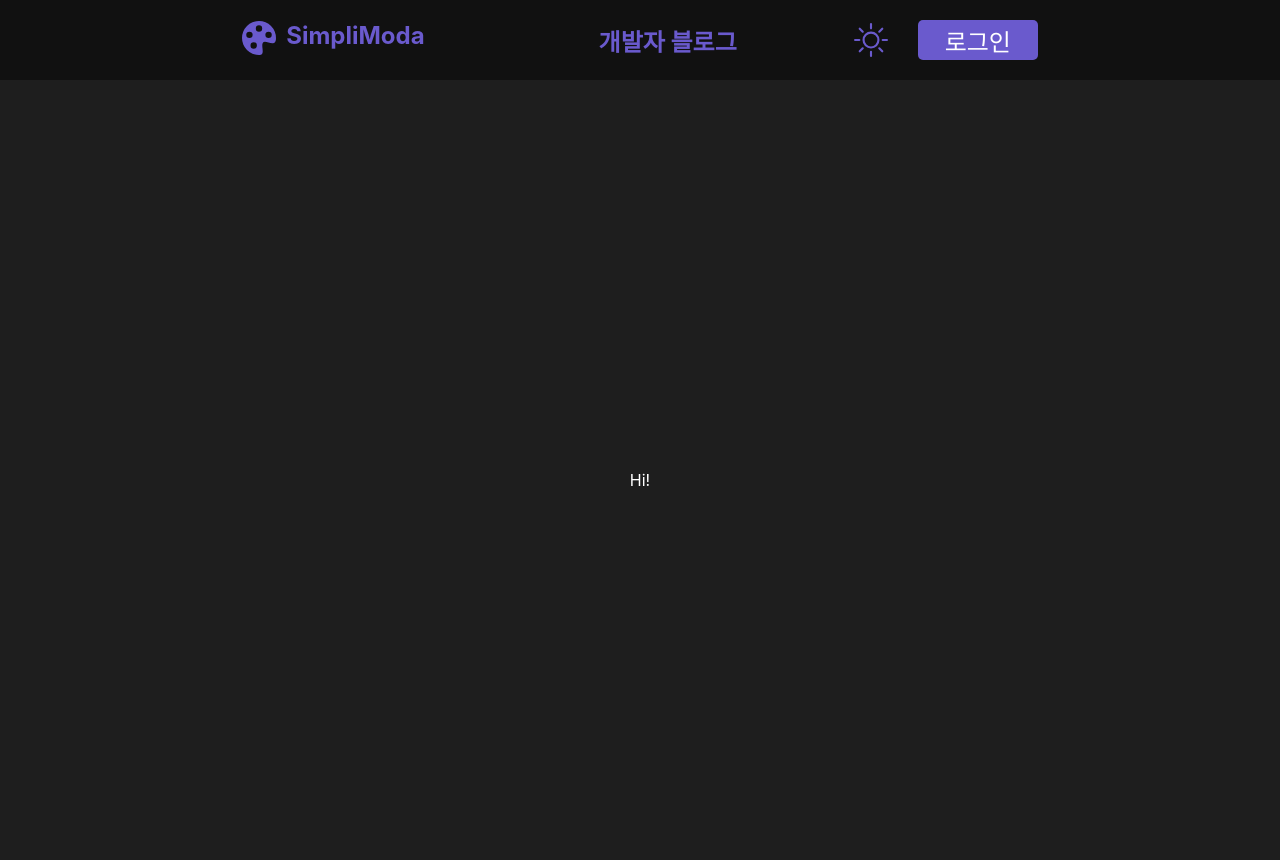
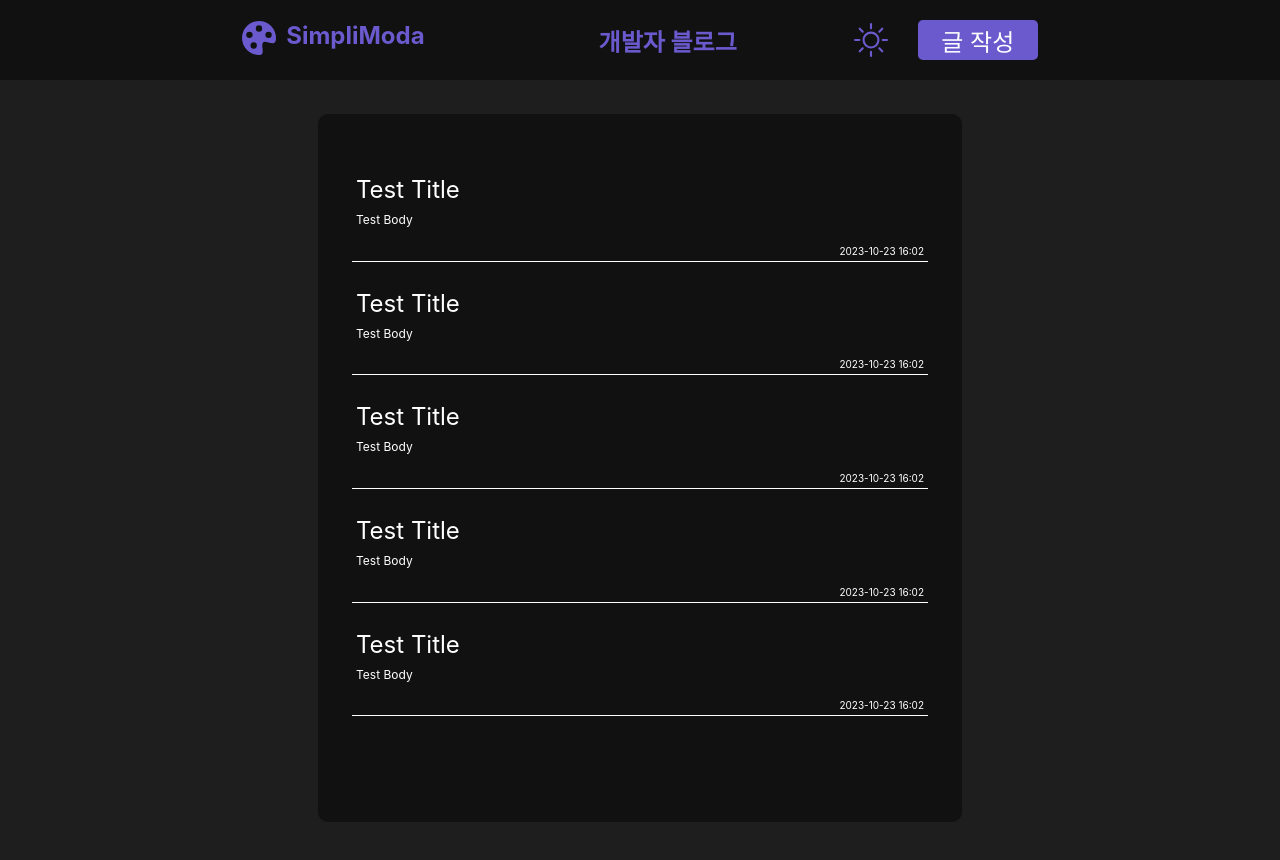
Before and after one commit to Eriniss/SimpliModa, a React (Create React App) app: page /blog in a window 1280 px wide. Shown: the top 860 px of the page. Built offline with nearby package versions, Linux system fonts and the light colour scheme; no server answers.

Commit message:
블로그 페이지 업데이트

```diff
--- /dev/null
+++ b/src/components/Blog/Container/index.tsx
@@ -0,0 +1,77 @@
+import React from 'react';
+import styled from 'styled-components';
+
+/* Style Section */
+
+const ContainerBox = styled.div`
+  color: #ffffff;
+  background-color: #111111;
+  border-radius: 10px;
+  padding: 34px;
+  width: 45%;
+  height: 80vh;
+  margin-top: 34px;
+  display: flex;
+  flex-direction: column;
+  align-items: center;
+`;
+
+const TextBox = styled.div`
+  width: 100%;
+  height: 14%;
+  border-bottom: 1px solid #ffffff;
+  display: flex;
+  flex-direction: column;
+  margin-top: 4%;
+`;
+
+const Title = styled.div`
+  font-size: 24px;
+  margin: 4px;
+`;
+
+const Body = styled.div`
+  font-size: 12px;
+  margin: 4px;
+  flex: 1;
+`;
+
+const RegDate = styled.div`
+  font-size: 10px;
+  margin: 4px;
+  align-self: flex-end;
+`;
+
+const Container = () => {
+  return (
+    <ContainerBox>
+      <TextBox>
+        <Title>Test Title</Title>
+        <Body>Test Body</Body>
+        <RegDate>2023-10-23 16:02</RegDate>
+      </TextBox>
+      <TextBox>
+        <Title>Test Title</Title>
+        <Body>Test Body</Body>
+        <RegDate>2023-10-23 16:02</RegDate>
+      </TextBox>
+      <TextBox>
+        <Title>Test Title</Title>
+        <Body>Test Body</Body>
+        <RegDate>2023-10-23 16:02</RegDate>
+      </TextBox>
+      <TextBox>
+        <Title>Test Title</Title>
+        <Body>Test Body</Body>
+        <RegDate>2023-10-23 16:02</RegDate>
+      </TextBox>
+      <TextBox>
+        <Title>Test Title</Title>
+        <Body>Test Body</Body>
+        <RegDate>2023-10-23 16:02</RegDate>
+      </TextBox>
+    </ContainerBox>
+  );
+};
+
+export default Container;
--- a/src/components/Navbar/index.tsx
+++ b/src/components/Navbar/index.tsx
@@ -57,7 +57,9 @@ const Navbar = () => {
       <Logo style={{ margin: '0 30px' }}>
         <Sun width={34} height={34} />
       </Logo>
-      <Button>로그인</Button>
+      <Link to="/post">
+        <Button>글 작성</Button>
+      </Link>
     </DarkmodeNav>
   );
 };
--- a/src/pages/Blog.tsx
+++ b/src/pages/Blog.tsx
@@ -1,7 +1,9 @@
-import React from 'react';
+import React, { useEffect, useState } from 'react';
 import styled from 'styled-components';
+import axios from 'axios'; // Axios 추가
 
 import Navbar from '../components/Navbar';
+import Container from '../components/Blog/Container';
 
 /* Style Section */
 
@@ -12,18 +14,41 @@ const Body = styled.div`
   display: flex;
   align-items: center;
   flex-direction: column;
-  justify-content: center;
+  justify-content: top;
 `;
 
 /* Component Section */
 
-const Blog = () => {
+interface Post {
+  _id: string;
+  title: string;
+  body: string;
+  // 추가 필드를 여기에 추가할 수 있음
+}
+
+const BlogPage: React.FC = () => {
+  const [posts, setPosts] = useState<Post[]>([]);
+
+  useEffect(() => {
+    // Axios를 사용하여 Express API에서 데이터 가져오기
+    axios
+      .get<Post[]>('http://localhost:8000/blogPosts')
+      .then((response) => {
+        setPosts(response.data);
+      })
+      .catch((error) => {
+        console.error('API 호출 중 오류:', error);
+      });
+  }, []);
+
   return (
     <div>
       <Navbar />
-      <Body>Hi!</Body>
+      <Body>
+        <Container />
+      </Body>
     </div>
   );
 };
 
-export default Blog;
+export default BlogPage;
--- a/src/pages/Home.tsx
+++ b/src/pages/Home.tsx
@@ -29,7 +29,7 @@ const Label = styled.div`
 
 /* Component Section */
 
-const Home = () => {
+const HomePage = () => {
   return (
     <div>
       <Navbar />
@@ -41,4 +41,4 @@ const Home = () => {
   );
 };
 
-export default Home;
+export default HomePage;
--- a/src/pages/Post.tsx
+++ b/src/pages/Post.tsx
@@ -17,7 +17,7 @@ const Body = styled.div`
 
 /* Component Section */
 
-const Blog = () => {
+const PostPage = () => {
   return (
     <div>
       <Navbar />
@@ -26,4 +26,4 @@ const Blog = () => {
   );
 };
 
-export default Blog;
+export default PostPage;
```
Also changed, not shown: src/components/Blog/index.tsx (added, +7 -0 lines).
